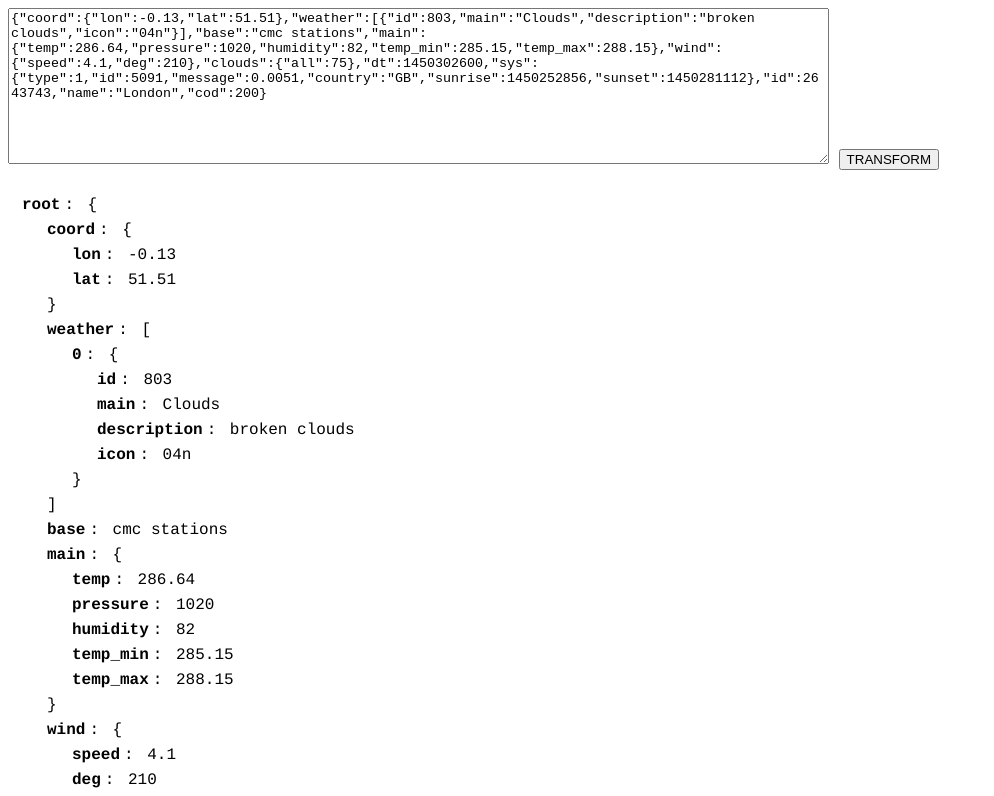
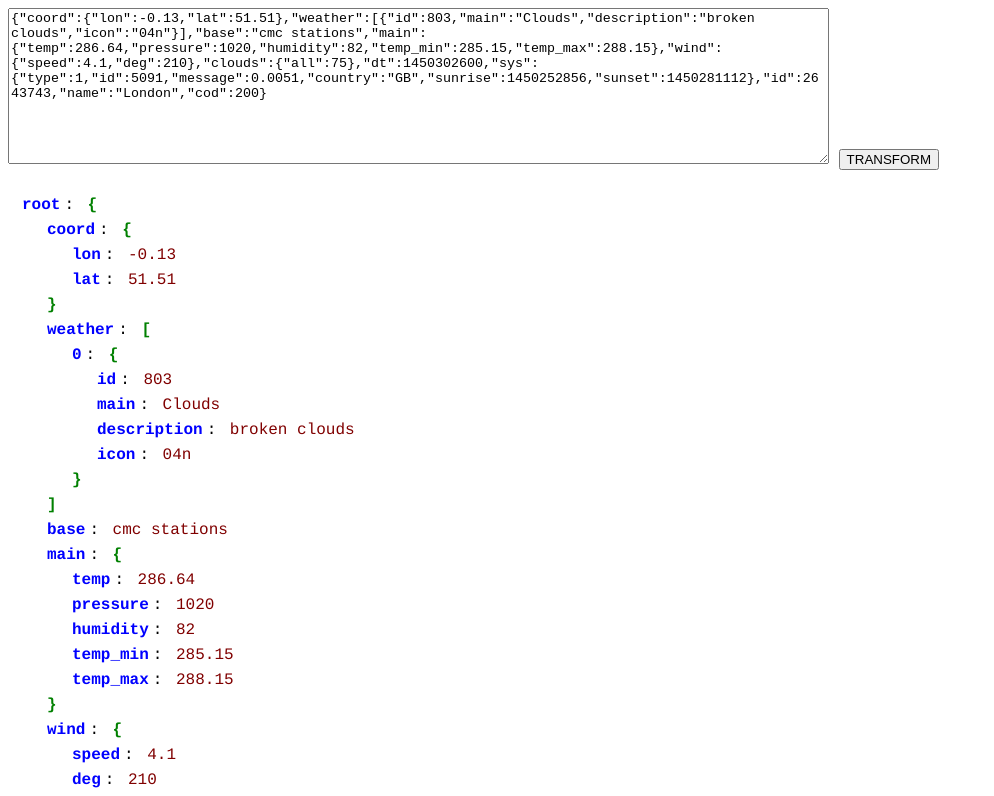
Before and after one commit to annarankin/json-navigator, a plain HTML site: page index.html in a window 1280 px wide. Both pictures are taken after a click on the button "TRANSFORM". Shown: the top 796 px of the page, without its empty margins (0-994 px from the left). Drawn offline with nearby package versions, Linux system fonts and the light colour scheme.

Commit message:
css tweaks for readability

```diff
--- a/style.css
+++ b/style.css
@@ -12,6 +12,10 @@ span {
 
 span.key {
   font-weight: bold;
+  color: blue;
+}
+span.value {
+  color: maroon;
 }
 
 span.key:hover {
@@ -23,6 +27,10 @@ span.value:hover {
 .results {
   position: relative;
 }
+.bracket {
+  font-weight: bold;
+  color: green;
+}
 .bracket:hover {
   background: greenyellow;
 }
```
